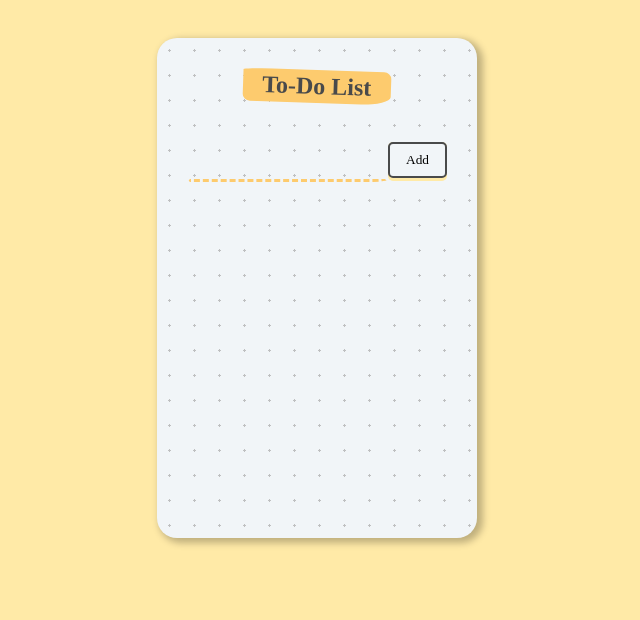
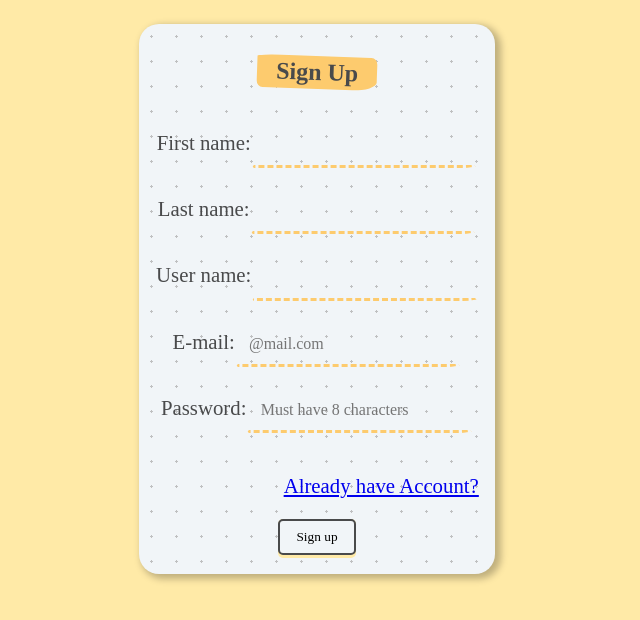
Before and after one commit to siddharthmanimaran/To-Do-List-App, a React app in the folder frontend/: page /SignUp in a window 1280 px wide. Shown: the whole page, without its empty margins (323-963 px from the left). Built offline with nearby package versions, Linux system fonts and the light colour scheme.

Commit message:
frontend completed fully

```diff
--- a/frontend/package.json
+++ b/frontend/package.json
@@ -12,6 +12,7 @@
     "@testing-library/user-event": "^12.1.10",
     "react": "^17.0.2",
     "react-dom": "^17.0.2",
+    "react-router-dom": "^5.3.0",
     "react-scripts": "4.0.3",
     "web-vitals": "^1.0.1"
   },
--- a/frontend/public/index.html
+++ b/frontend/public/index.html
@@ -24,7 +24,7 @@
       work correctly both with client-side routing and a non-root public URL.
       Learn how to configure a non-root public URL by running `npm run build`.
     -->
-    <title>React App</title>
+    <title>To Do List</title>
   </head>
   <body>
     <noscript>You need to enable JavaScript to run this app.</noscript>
--- /dev/null
+++ b/frontend/src/Pages/LogInPage.js
@@ -0,0 +1,81 @@
+import React, { useState } from "react";
+import { useHistory, Link } from "react-router-dom";
+
+export default function LogInPage() {
+  let history = useHistory();
+  const [userData, setUserData] = useState({
+    userName: "",
+    password: "",
+  });
+  function handleChange(event) {
+    const { name, value } = event.target;
+
+    setUserData((prevNote) => {
+      return {
+        ...prevNote,
+        [name]: value,
+      };
+    });
+  }
+  function handleSubmit(event) {
+    event.preventDefault();
+    console.log(userData);
+    // axios
+    //   .post("http://localhost:4000/keeper/logIn", userData)
+    //   .then((res) => {
+    //     console.log("response from back", res);
+    //     if (res.data.success) {
+    //       history.push(`/MainPage/${res.data.userDetails._id}`);
+    //     } else {
+    //       alert(res.data.message);
+    //     }
+    //   })
+    //   .catch((err) => {});
+    setUserData({
+      userName: "",
+      password: "",
+    });
+  }
+  return (
+    <div className="containerForm">
+      <div className="heading">
+        <h1>Log In</h1>
+      </div>
+      <div className="form">
+        <form onSubmit={handleSubmit}>
+          <label htmlFor="userName">User Name:</label>
+          <input
+            type="text"
+            name="userName"
+            placeholder="userName"
+            value={userData.userName}
+            onChange={handleChange}
+          />
+          {/* <br /> */}
+          <label htmlFor="password">Password:</label>
+          <input
+            type="password"
+            name="password"
+            placeholder="********"
+            value={userData.password}
+            onChange={handleChange}
+          />
+          <br />
+          <Link to="/SignUp">
+            <p style={{ textAlign: "right", textDecoration: "none" }}>
+              Create New Account
+            </p>
+          </Link>
+          <button
+            type="submit"
+            value="Submit"
+            className="formSubmit"
+            onClick={handleSubmit}
+          >
+            <span> Log In</span>
+          </button>
+        </form>
+      </div>
+    </div>
+  );
+}
--- /dev/null
+++ b/frontend/src/Pages/SignUpPage.js
@@ -0,0 +1,120 @@
+import React, { useState } from "react";
+// import axios from "axios";
+import { useHistory, Link } from "react-router-dom";
+
+function SignUpPage() {
+  let history = useHistory();
+  const [userData, setUserData] = useState({
+    firstName: "",
+    lastName: "",
+    userName: "",
+    email: "",
+    PhoneNo: "",
+    password: "",
+  });
+
+  function handleUser(event) {
+    const { name, value } = event.target;
+
+    setUserData((prevNote) => {
+      return {
+        ...prevNote,
+        [name]: value,
+      };
+    });
+  }
+
+  function handleSubmit(event) {
+    event.preventDefault();
+
+    console.log(userData);
+
+    // axios
+    //   .post("http://localhost:4000/keeper/signUp", userData)
+    //   .then((res) => {
+    //     if (res.status === 200) {
+    //       history.push("/");
+
+    //       alert(JSON.stringify(res));
+    //     } else {
+    //       alert("fill the form");
+    //     }
+    //   })
+    //   .catch((err) => {});
+    setUserData({
+      firstName: "",
+      lastName: "",
+      userName: "",
+      email: "",
+      password: "",
+    });
+  }
+
+  return (
+    <div className="container">
+      <div className="heading">
+        <h1>Sign Up</h1>
+      </div>
+      <div className="form">
+        <form onSubmit={handleSubmit} action="/signUp" method="post">
+          <label htmlFor="fname">First name:</label>
+          <input
+            type="text"
+            name="firstName"
+            onChange={handleUser}
+            value={userData.firstName}
+          />
+          <br />
+          <label htmlFor="lname">Last name:</label>
+          <input
+            type="text"
+            name="lastName"
+            onChange={handleUser}
+            value={userData.lastName}
+          />
+          <br />
+          <label htmlFor="userName">User name:</label>
+          <input
+            type="text"
+            name="userName"
+            onChange={handleUser}
+            value={userData.userName}
+          />
+          <br />
+          <label htmlFor="email">E-mail:</label>
+          <input
+            type="email"
+            name="email"
+            placeholder="@mail.com"
+            onChange={handleUser}
+            value={userData.email}
+          />
+          <br />
+
+          <label htmlFor="password">Password:</label>
+          <input
+            type="password"
+            name="password"
+            placeholder="Must have 8 characters"
+            onChange={handleUser}
+            value={userData.password}
+          />
+          <br />
+          <Link to="/">
+            <p style={{ textAlign: "right" }}>Already have Account?</p>
+          </Link>
+          <button
+            type="submit"
+            value="Submit"
+            className="formSubmit"
+            onClick={handleSubmit}
+          >
+            <span>Sign up</span>
+          </button>
+        </form>
+      </div>
+    </div>
+  );
+}
+
+export default SignUpPage;
--- a/frontend/src/components/App.js
+++ b/frontend/src/components/App.js
@@ -1,13 +1,21 @@
 import React from "react";
+import { BrowserRouter, Route, Switch } from "react-router-dom";
 // import Header from "./Header";
 import MainPage from "../Pages/MainPage";
+import LogInPage from "../Pages/LogInPage";
+import SignUpPage from "../Pages/SignUpPage";
 
 function App() {
   return (
-    <div>
-      {/* <Header /> */}
-      <MainPage />
-    </div>
+    <BrowserRouter>
+      <div>
+        <Switch>
+          <Route path="/" component={LogInPage} exact />
+          <Route path="/MainPage" component={MainPage} />
+          <Route path="/SignUp" component={SignUpPage} />
+        </Switch>
+      </div>
+    </BrowserRouter>
   );
 }
 
--- a/frontend/src/index.css
+++ b/frontend/src/index.css
@@ -16,6 +16,20 @@ body {
   width: 100%;
   height: auto;
   min-height: 500px;
+  max-width: 500px;
+  min-width: 250px;
+  background: #f1f5f8;
+  background-image: radial-gradient(#bfc0c1 7.2%, transparent 0);
+  background-size: 25px 25px;
+  border-radius: 20px;
+  box-shadow: 4px 3px 7px 2px #00000040;
+  padding: 1rem;
+  box-sizing: border-box;
+}
+.containerForm {
+  width: 100%;
+  height: auto;
+  /* min-height: 500px; */
   max-width: 500px;
   min-width: 250px;
   background: #f1f5f8;
```
Also changed, not shown: 2 other files.
